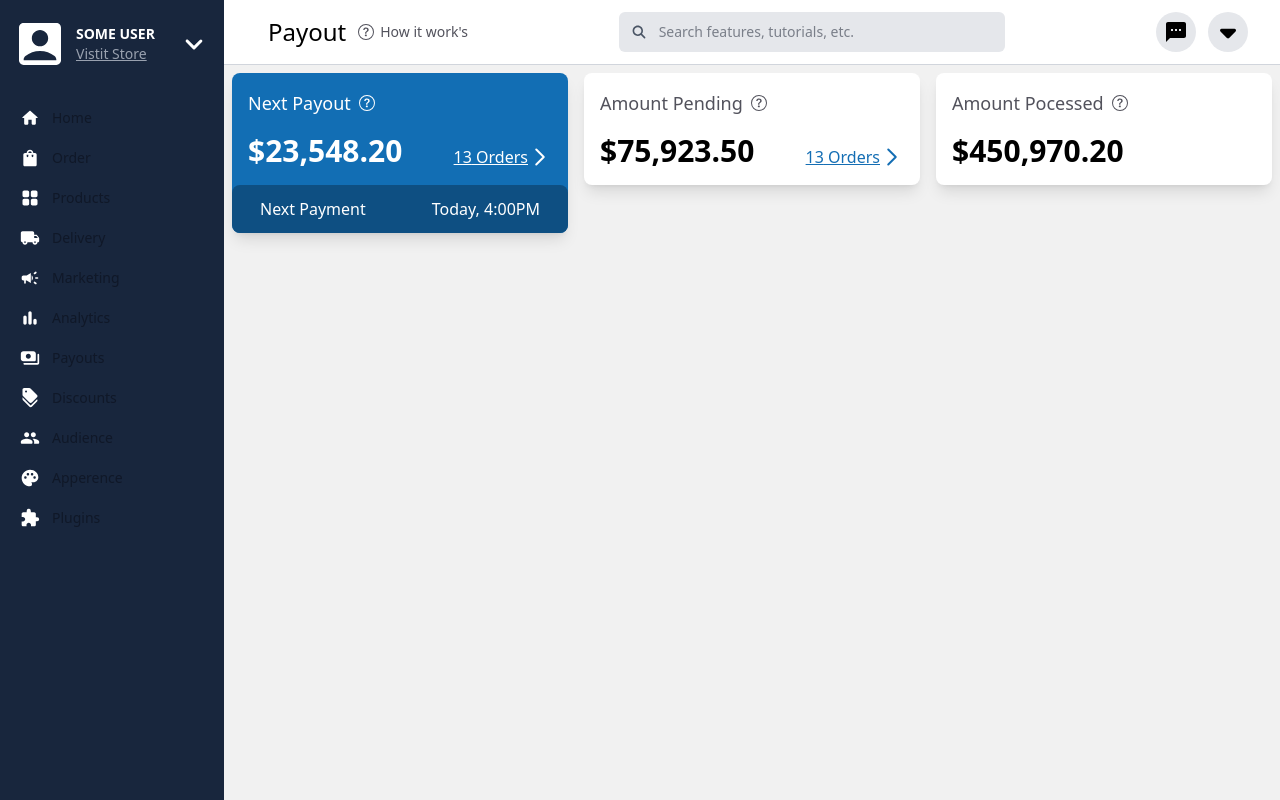
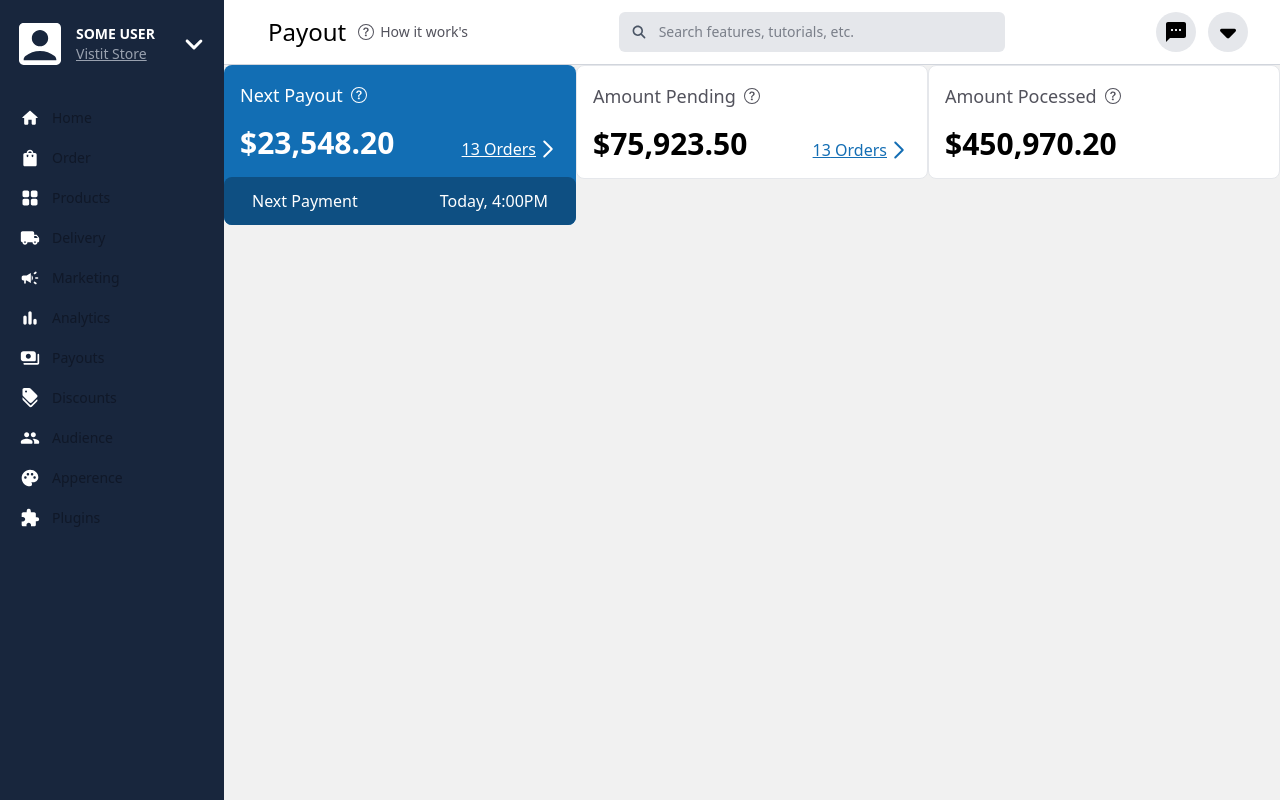
Before and after one commit to tushar0i/dukaan-payout-dashboard, a React app: page / in a window 1280 px wide. Built offline with nearby package versions, Linux system fonts and the light colour scheme; the HTML template or start-up script is replaced by a standard one.

Commit message:
Adding some border,shadow changes to cards

```diff
--- a/components/MainCard.jsx
+++ b/components/MainCard.jsx
@@ -4,7 +4,7 @@ const MainCard = ({
     title,
 }) => {
     return (<>
-        <div className="bg-[#126eb4] shadow-lg/10  rounded-lg m-2 hover:bg-[#0e4f82]">
+        <div className="bg-[#126eb4]  rounded-lg  hover:bg-[#0e4f82]">
             <div className="p-4">
                 <div className="flex text-white text-lg pb-4">
                     {title}
--- a/components/PProcessedCard.jsx
+++ b/components/PProcessedCard.jsx
@@ -4,7 +4,7 @@ const PProcessedCard = ({
 }) => {
 
     return (<>
-        <div className="bg-white shadow-lg/10 p-4 rounded-lg m-2">
+        <div className="bg-white border border-gray-200   p-4 rounded-lg ">
             <div className="flex text-zinc-600 text-lg pb-4">
                 {title}
                 <div className="pl-2 my-auto">
--- a/components/PriceCard.jsx
+++ b/components/PriceCard.jsx
@@ -5,7 +5,7 @@ const PriceCard = ({
 }) => {
 
     return (<>
-        <div className="bg-white shadow-lg/10 p-4 rounded-lg m-2">
+        <div className="bg-white border border-gray-200 p-4 rounded-lg ">
             <div className="flex text-zinc-600 text-lg pb-4">
                 {title}
                 <div className="pl-2 my-auto">
```
